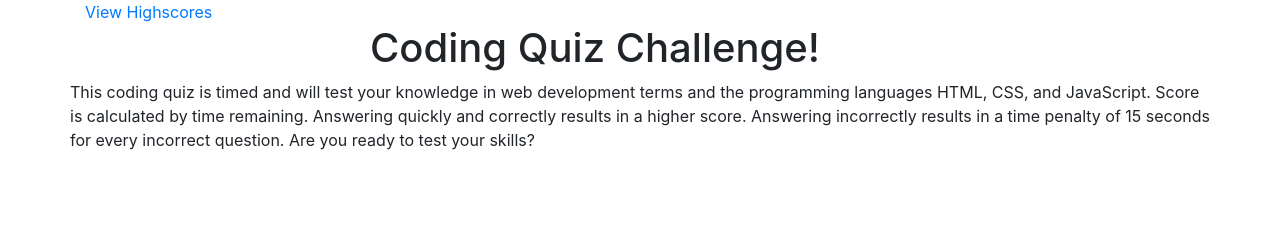
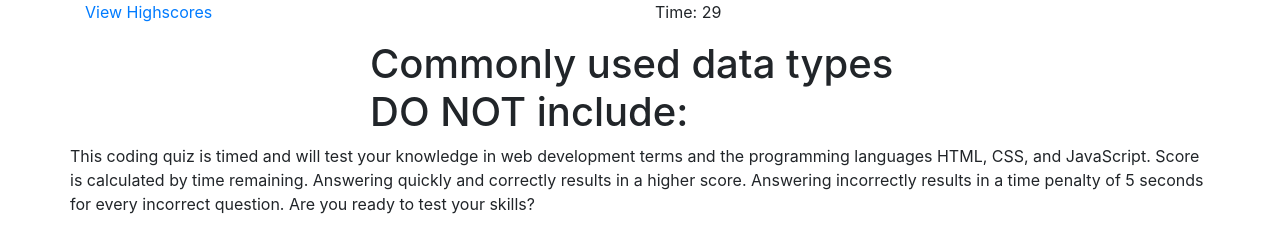
Before and after one commit to MAIMBRAIN/Code-Quiz, a plain HTML site: page quiz.html in a window 1280 px wide. Both pictures are taken after a click on the button "Start". Drawn offline with nearby package versions, Linux system fonts and the light colour scheme.

Commit message:
dynamically added buttons / tired & done for the day

```diff
--- a/quiz.html
+++ b/quiz.html
@@ -20,7 +20,7 @@
                 <a id="highscore" href="highscores.html">View Highscores</a>
             </div>
             <div class="col-sm-6 float-right">
-                <p id="timer"></p>
+                <p id="timer">Text</p>
             </div>
         </div>
 
@@ -38,7 +38,7 @@
                 terms and the programming languages HTML, CSS, and JavaScript.
                 Score is calculated by time remaining. Answering quickly and correctly
                 results in a higher score. Answering incorrectly results in a time penalty
-                of 15 seconds for every incorrect question. Are you ready to test your skills?
+                of 5 seconds for every incorrect question. Are you ready to test your skills?
             </p>
         </div>
         <!-- Start button -->
--- a/script.js
+++ b/script.js
@@ -5,7 +5,6 @@
 //  is the timer. Ask the user to type in their initials and display their final score. Then save it to
 //  the highscore board with their initials : and their final score. Allow the user to clear the data
 //  on the highscore board and let them return to the main menu.
-
 
 var questions = [{
         title: "Commonly used data types DO NOT include:",
@@ -19,35 +18,56 @@ var questions = [{
     },
     ///etc.
 ];
-var timeLeft = questions.length * 30;
 
-
-function setTime() {
-    var timerInterval = setInterval(function () {
-        timeLeft--;
-
-        if (timeLeft === 0) {
-            clearInterval(timerInterval);
-        }
-    }, 1000);
-}
+var timeLeft = questions.length * 15;
 
 function startQuiz()
 {
-    // The inspector will say you have started the quiz then run the following code
-    console.log("you have started the quiz");
-
     // when the start button is clicked it will remove the start button
     $("#start").remove();
+    console.log("you have started the quiz");
+    // The inspector will say you have started the quiz then run the following code
 
-    // Then replace the title with questions
+    // Timer
+        var timerInterval = setTimeout(function ()
+        {
+            timeLeft--;
+            $("#timer").html("Time: " + timeLeft);
+
+            if (timeLeft === 0)
+            {
+                clearTimeout(timerInterval);
+            }
+        }, 1000);
 
 
-    // Then replace the directions with answer choices
 
 
-    // when the start button is clicked it will
-    // when the start button is clicked it will
-    // the questions will be pulled from an object with an array of items
 
+
+    // The quiz will use the index of each item inside the questions object to
+    // display each question with their respective choices
+
+    console.log(Object.keys(questions[0]));
+    console.log(questions[0]);
+    console.log(Object.values(questions[0]));
+    console.log(questions[0]["choices"][0]);
+    console.log(timeLeft);
+
+
+    // Replace the title with question
+    for (var i = 0; i < questions.length; i++)
+    {
+        $("#question").html(Object.values(questions[i]["title"]));
+
+        // Replace the directions with answer choices
+        for (var j = 0; j < questions[j]["choices"].length; j++)
+        {
+            // Each choice will create a new button
+            var btn1 = document.createElement("button");
+            var btn2 = document.createElement("button");
+            var btn3 = document.createElement("button");
+            var btn4 = document.createElement("button");
+        }
+    }
 }
```
